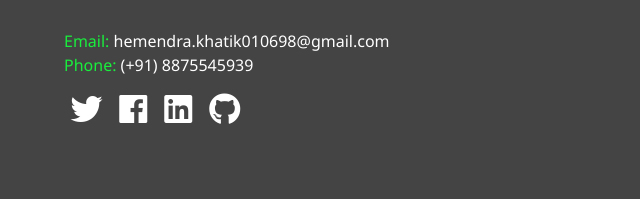
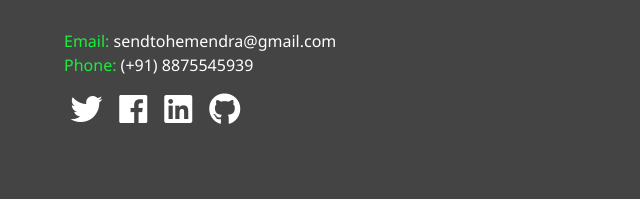
Before and after one commit to HemendraKhatik/Portfolio, a plain HTML site: page contact.html in a window 1280 px wide. Shown: the part 205-404 px from the top of the page, 0-640 px from the left. Drawn offline with Linux system fonts and the light colour scheme.

Commit message:
Update contact.html

```diff
--- a/contact.html
+++ b/contact.html
@@ -58,7 +58,7 @@
       This is how you can reach me...
     </h2>
     <div class="box">
-        <span class="text-secondary">Email: </span> hemendra.khatik010698@gmail.com<br>
+        <span class="text-secondary">Email: </span> sendtohemendra@gmail.com<br>
         <span class="text-secondary">Phone: </span> (+91) 8875545939<br>
         <div class="icons">
             <a href="https://twitter.com/AamChora">
```
